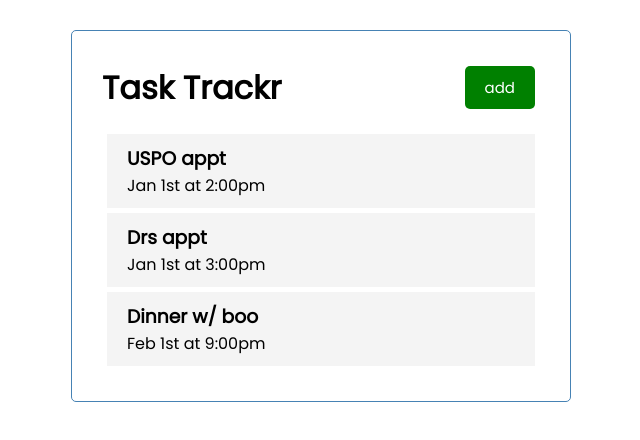
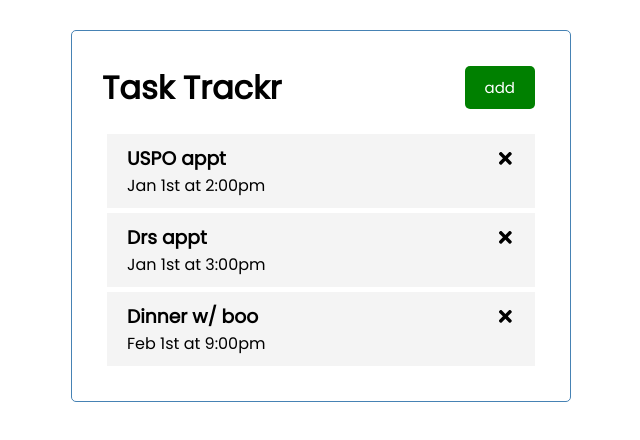
Before and after one commit to lockjohn/task-trackr, a React (Create React App) app: page / in a window 1280 px wide. Shown: the top 440 px of the page, without its empty margins (319-959 px from the left). Built offline with nearby package versions, Linux system fonts and the light colour scheme.

Commit message:
Import react-icons and apply delete icon

```diff
--- a/package.json
+++ b/package.json
@@ -8,6 +8,7 @@
     "@testing-library/user-event": "^13.5.0",
     "react": "^17.0.2",
     "react-dom": "^17.0.2",
+    "react-icons": "^4.3.1",
     "react-scripts": "5.0.0",
     "web-vitals": "^2.1.2"
   },
--- a/src/components/Task.js
+++ b/src/components/Task.js
@@ -1,9 +1,12 @@
 import React from 'react'
+import { FaTimes } from 'react-icons/fa'
 
 function Task({task}) {
     return (
         <div className='task'>
-            <h3>{task.text}</h3>
+            <h3>
+                {task.text} <FaTimes />
+            </h3>
             <p>{task.day}</p>
 
         </div>
```
Also changed, not shown: 1 other file (tests, documents, lock files or other folders).
